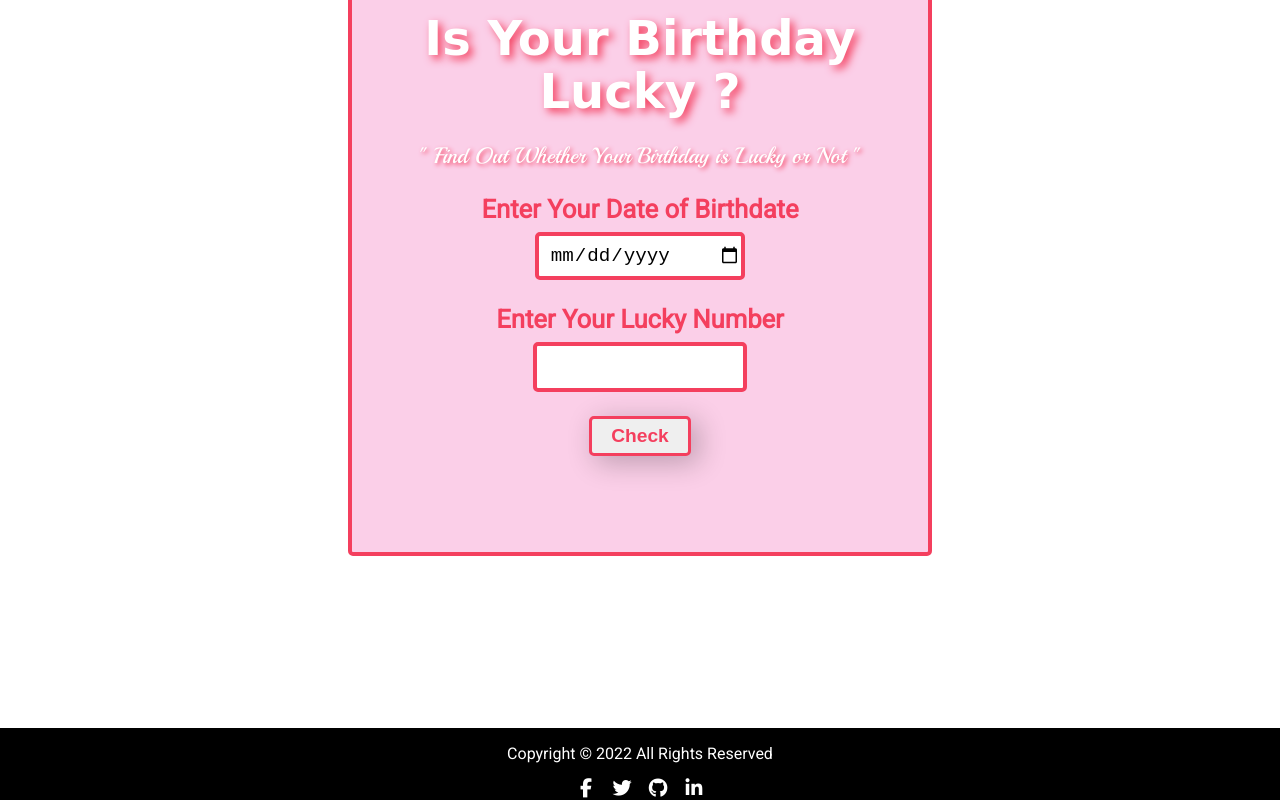
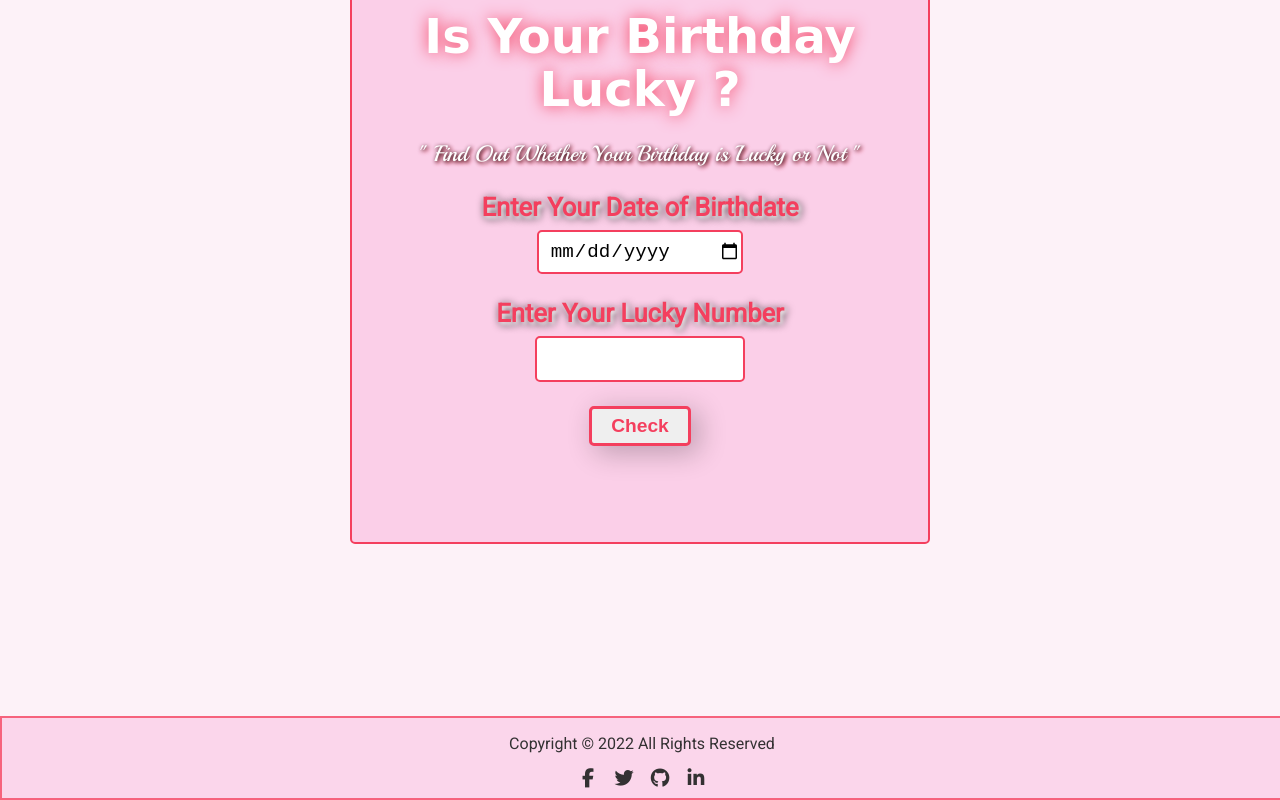
Before and after one commit to SamyakKhairnar/NeoG-Camp-Level-Zero-Mark-11, a plain HTML site: page index.html in a window 1280 px wide. Drawn offline with Linux system fonts and the light colour scheme; a web font is replaced by a local one.

Commit message:
Added Favicon

```diff
--- a/index.html
+++ b/index.html
@@ -7,6 +7,7 @@
     <title>Are You Lucky ?</title>
     <link rel="stylesheet" href="/style.css">
     <script src="https://kit.fontawesome.com/441a130e90.js" crossorigin="anonymous"></script>
+    <link rel="shortcut icon" href="/favicon-32x32.png" type="image/x-icon">
 </head>
 <body>
     <div class="container">
--- a/style.css
+++ b/style.css
@@ -3,6 +3,7 @@
 body{
     color: white;
     font-family: 'Roboto', sans-serif;
+    background-color: #fdf2f8;
 }
 
 .container{
@@ -15,7 +16,7 @@ body{
     margin: auto;
     margin-top: -1rem;
     background-color: #fbcfe8;
-    border: 4px solid #f43f5e;
+    border: 2px solid #f43f5e;
     border-radius: 5px;
 }
 
@@ -25,7 +26,7 @@ h1{
     line-height: 1.1;
     margin-top: 1rem;
     font-size: 3rem;
-    text-shadow: 4px 4px 8px #f43f5e;
+    text-shadow: 0px 0px 16px #f43f5e;
 }
 
 .heading{
@@ -34,7 +35,7 @@ h1{
     width: 40vw;
     margin: auto;
     margin-top: -2rem;
-    text-shadow: 2px 2px 4px #f43f5e;
+    text-shadow: 1px 1px 4px black,2px 2px 4px #f43f5e;
 }
 
 label{
@@ -42,10 +43,11 @@ label{
     font-size: 1.6rem;
     font-weight: bold;
     margin-bottom: -1rem;
+    text-shadow: 2px 2px 4px white,2px 2px 8px black;
 }
 input{
     font-size: 1.2rem;
-    border: 4px solid #f43f5e;
+    border: 2px solid #f43f5e;
     margin: auto;
     height: 2.5rem;
     width: 35%;
@@ -90,14 +92,16 @@ h2{
     left: 0;
     bottom: 0;
     width: 100%;
-    height: 4.5rem;
-    background-color: #000000;
+    height: 5rem;
+    background-color: #fbcfe8;
+    opacity: 0.8;
     justify-content: center;
+    border: 2px solid #f43f5e;
   }
   .footer p{
     margin-top: 1rem;
     margin-bottom: auto;
-    color: white;
+    color: black;
     font-size: 1rem;
     text-align: center;
   }
@@ -116,7 +120,7 @@ h2{
   }
 
   .links .fa-brands{
-    color: white;
+    color: black;
     font-size: 1.2rem;
     transition: .2s;
   }
```
Also changed, not shown: favicon-32x32.png (added).
